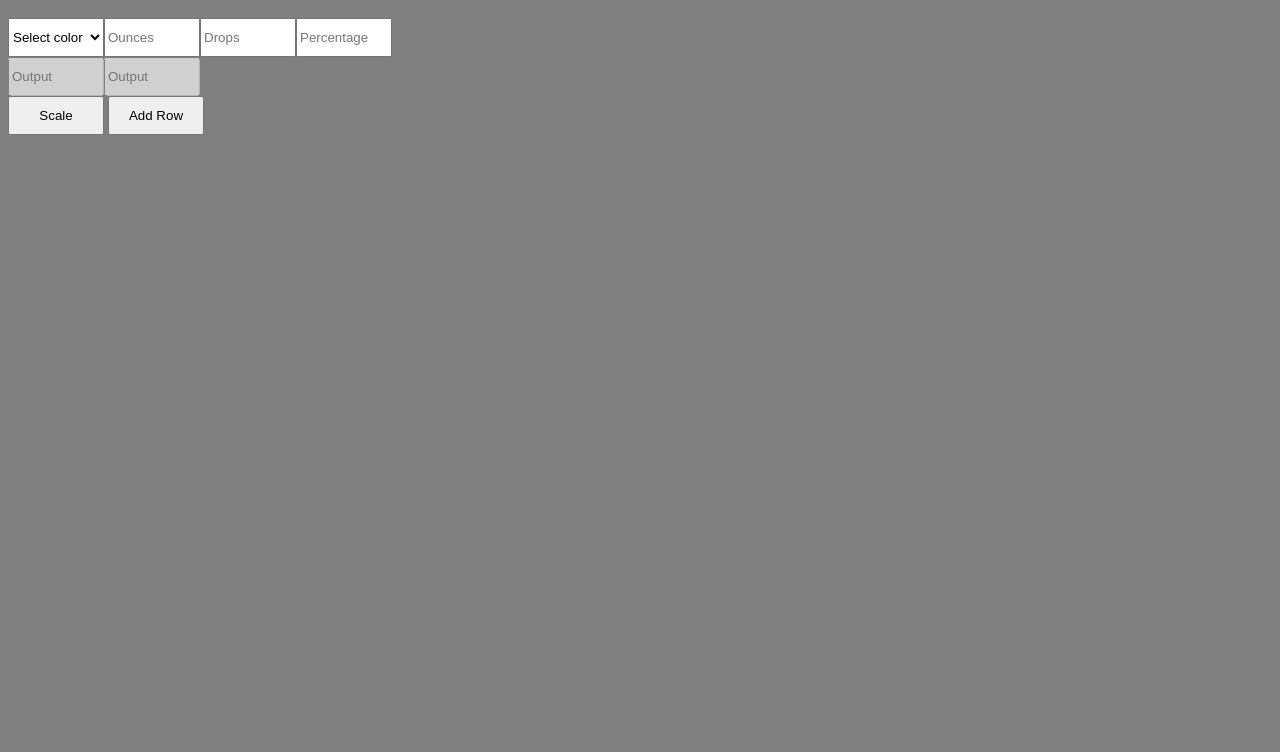
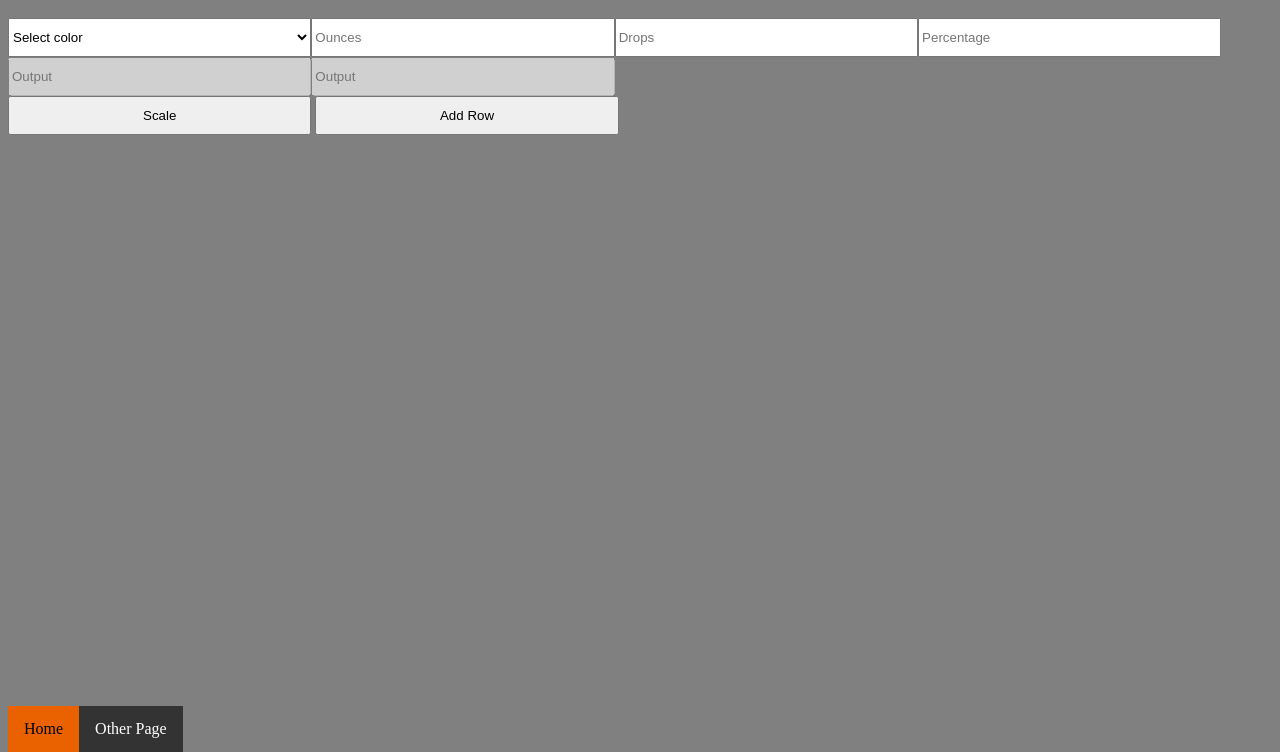
Before and after one commit to JaksInc/PaintTools, a plain HTML site: page scaler.html in a window 1280 px wide. Shown: the part 48-800 px from the top of the page. Drawn offline with Linux system fonts and the light colour scheme.

Commit message:
Fixing and comment things. Setting up nav bar for future use.

```diff
--- a/scaler.html
+++ b/scaler.html
@@ -1,8 +1,9 @@
 <html>
     <head>
+        <title>Paint Tools Alpha</title>
+        <!-- This section is for PWA stuff -->
         <meta name="viewport" content="width=device-width, initial-scale=1">
         <meta http-equiv="X-UA-Compatible" content="ie=edge">
-        <title>Paint Tools Alpha</title>
         <meta name="description" content="Tools for the paint desk.">
         <meta name="theme-color" content="#888888">
         <link rel="manifest" href="manifest.json">
@@ -13,10 +14,12 @@
                 });
             }
         </script>
+        <!-- End PWA stuff -->
     </head>
 
 <body onload="addRow()">
     <h1>Paint Color Scaler</h1>
+    <!-- Where the rows of formula stuff go -->
     <div class="layoutContainer">
         <!-- <div>
             <div>Color</div>
@@ -56,17 +59,32 @@
     <button class="scaleButton">Scale</button>
     <button class="addRowButton">Add Row</button>
 </body>
+
+<!-- Navigation bar -->
+<ul>
+    <li>
+        <a href="scaler.html" class="active">Home</a>
+    </li>
+    <li>
+        <a href="scaler.html">Other Page</a>
+    </li>
+</ul>
 </html>
 
 
 <script>
+    //Adds event listeners for the two buttons
     const scaleButton = document.querySelector(".scaleButton");
     scaleButton.addEventListener("click", calculateNewFormula);
     const addRowButton = document.querySelector(".addRowButton");
     addRowButton.addEventListener("click", addRow);
+
+    //Gets our layoutcontainer for adding rows
     const layoutContainer = document.querySelector(".layoutContainer");
 
+
     function calculateNewFormula() {
+        //When the "Scale" button is pressed, it will calculate the results for every row and put them in the output slots.
         for (let i = 0; i < layoutContainer.childElementCount; i++) {
             currentRow = layoutContainer.children[i]
 
@@ -90,6 +108,7 @@
     }
 
     function addRow() {
+        //Adds a new row with all the inputs and outputs
         let selectedColor = document.createElement("select");
         let colors = ["Select color", "AXL", "BL", "CL", "DL", "EL", "FL", "IL", "JL", "KXL", "LL", "RL", "RUL", "TL", "VL", "VUL", "YL"]
         for (let i = 0; i < colors.length; i++) {
@@ -149,11 +168,11 @@
 </script>
 
 <style>
-    body {
+    html {
         background-color: gray;
-        max-width: 400;
     }
 
+    /* Sections of a row */
     .layoutContainer>div>* {
         display: inline-table;
         width: 24%;
@@ -161,6 +180,7 @@
         padding-bottom: 10px;
     }
 
+    /* Buttons */
     .scaleButton {
         display: inline-table;
         width: 24%;
@@ -174,4 +194,36 @@
         padding-bottom: 10px;
     }
 
+    /* Navigation bar */
+    ul {
+        position: fixed;
+        bottom: 0;
+        list-style-type: none;
+        margin: 0;
+        padding: 0;
+        overflow: hidden;
+        background-color: #333;
+    }
+
+    li {
+        float: left;
+    }
+
+    .active {
+        background-color: #EA6200; /*TODO*/
+        color: black;
+    }
+
+    li a {
+        display: block;
+        color: white;
+        text-align: center;
+        padding: 14px 16px;
+        text-decoration: none;
+    }
+
+    li a:hover {
+        background-color: #111;
+    }
+
 </style>
```
